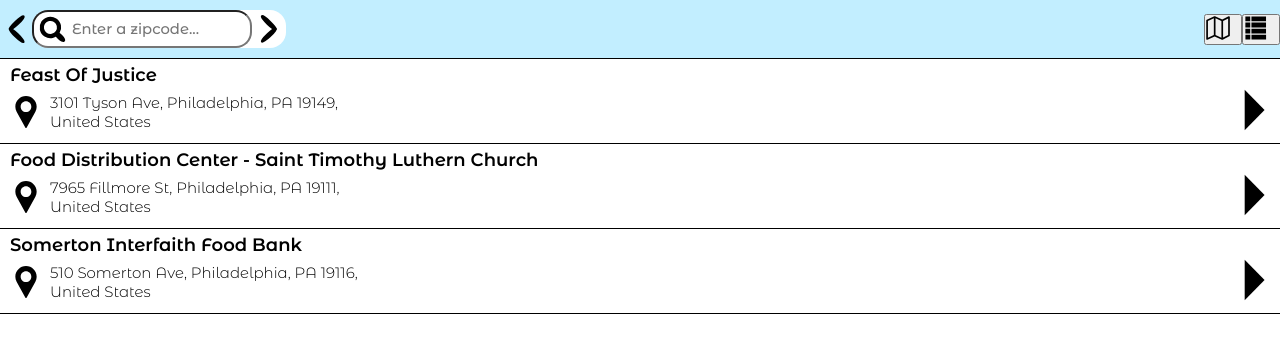
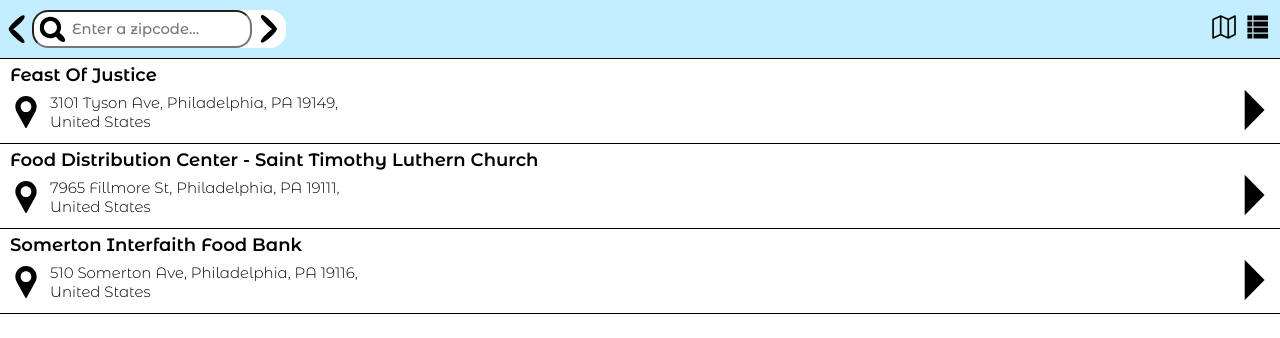
Before and after one commit to astrommen/Neighborly, an Angular app: page /results in a window 1280 px wide. Shown: the top 338 px of the page. Built offline with nearby package versions, Linux system fonts and the light colour scheme; a web font is replaced by a local one.

Commit message:
restyled toggle buttons

```diff
--- a/src/app/components/layout/header/header.component.scss
+++ b/src/app/components/layout/header/header.component.scss
@@ -11,15 +11,29 @@ ul {
   .nav-links {
     display: flex;
     flex-direction: row;
-  }
 
-  li {
     #backBtn {
       width: 32px;
       background: url("../../../../assets/images/BackIcon.svg") no-repeat;
       border: none;
       margin-top: 3px;
     }
+  }
+
+  li {
+
+    #mapView {
+      background-color: transparent;
+      border: none;
+    }
+
+    #listView {
+      background-color: transparent;
+      border: none;
+    }
+  }
+
+  li {
 
     img {
       width: 24px;
```
